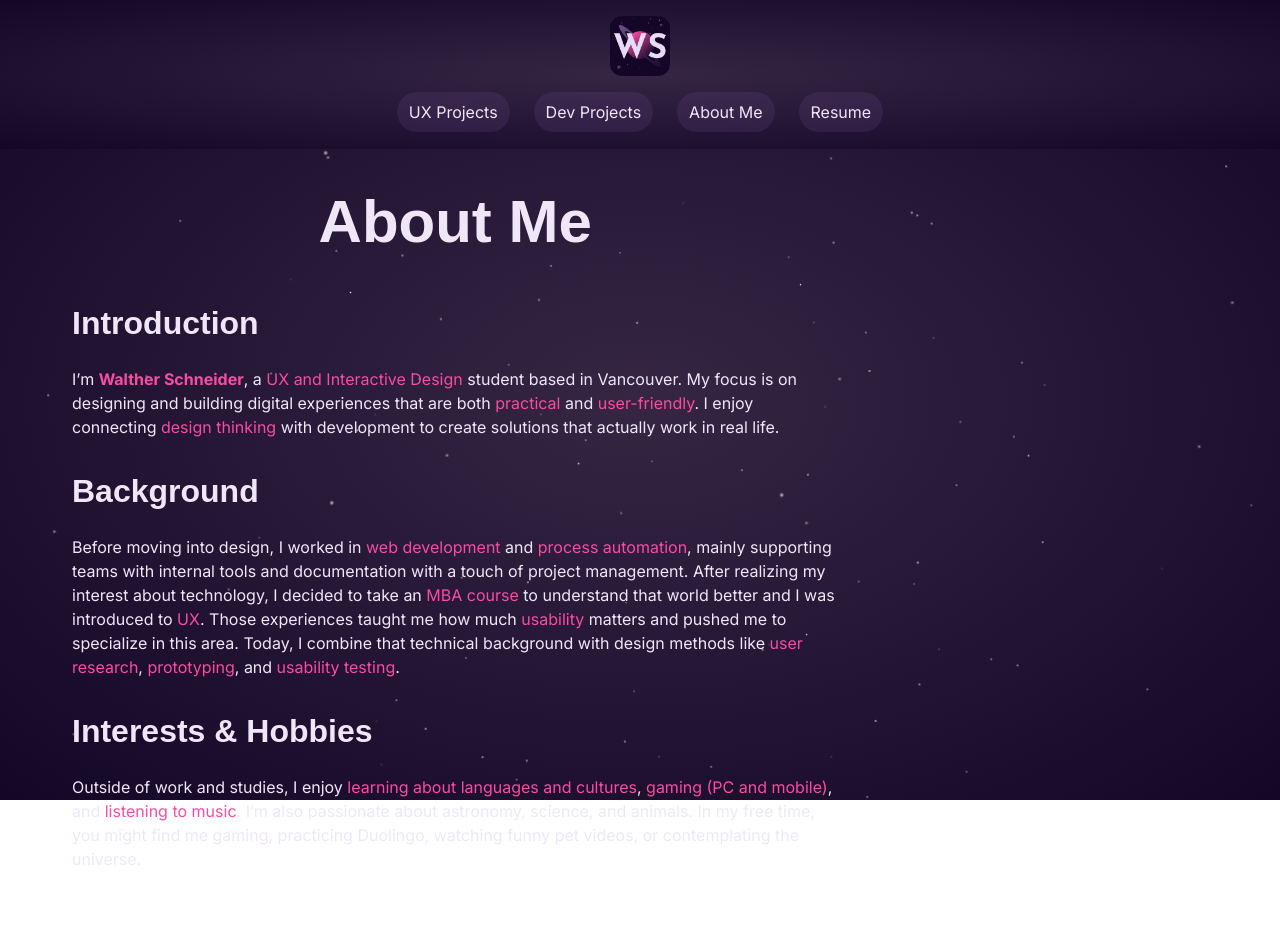
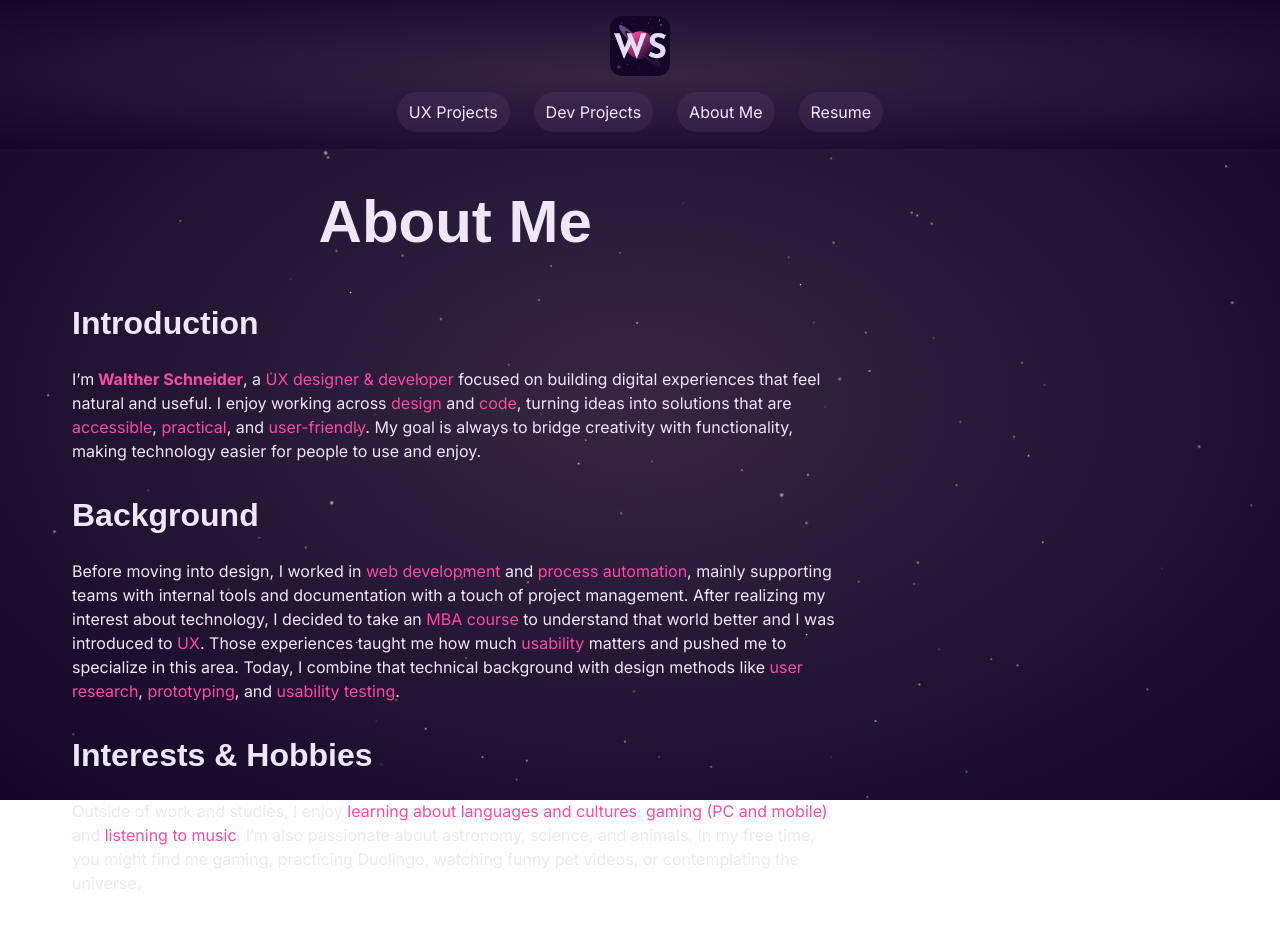
Before and after one commit to WaltSchn/portfolio, a Next.js app: page /about in a window 1280 px wide. Shown: the top 928 px of the page. Built offline with nearby package versions, Linux system fonts and the light colour scheme; a web font is replaced by a local one.

Commit message:
about section correction

```diff
--- a/src/app/about/page.tsx
+++ b/src/app/about/page.tsx
@@ -27,16 +27,18 @@ export default function AboutMe() {
 			<div id="section-0">
 				<CaseSection title="Introduction">
 					<p className="mb-4 text-text">
-						I’m{" "}
-						<span className="font-bold text-primary">Walther Schneider</span>, a{" "}
-						<span className="text-primary">UX and Interactive Design</span>{" "}
-						student based in Vancouver. My focus is on designing and building
-						digital experiences that are both{" "}
-						<span className="text-primary">practical</span> and{" "}
-						<span className="text-primary">user-friendly</span>. I enjoy
-						connecting <span className="text-primary">design thinking</span>{" "}
-						with development to create solutions that actually work in real
-						life.
+						I’m
+						<span className="font-bold text-primary"> Walther Schneider</span>,
+						a<span className="text-primary"> UX designer & developer </span>
+						focused on building digital experiences that feel natural and
+						useful. I enjoy working across
+						<span className="text-primary"> design</span> and
+						<span className="text-primary"> code</span>, turning ideas into
+						solutions that are <span className="text-primary">accessible</span>,
+						<span className="text-primary"> practical</span>, and
+						<span className="text-primary"> user-friendly</span>. My goal is
+						always to bridge creativity with functionality, making technology
+						easier for people to use and enjoy.
 					</p>
 				</CaseSection>
 			</div>
```
Also changed, not shown: src/app/about/layout.tsx (+1 -9 lines).
